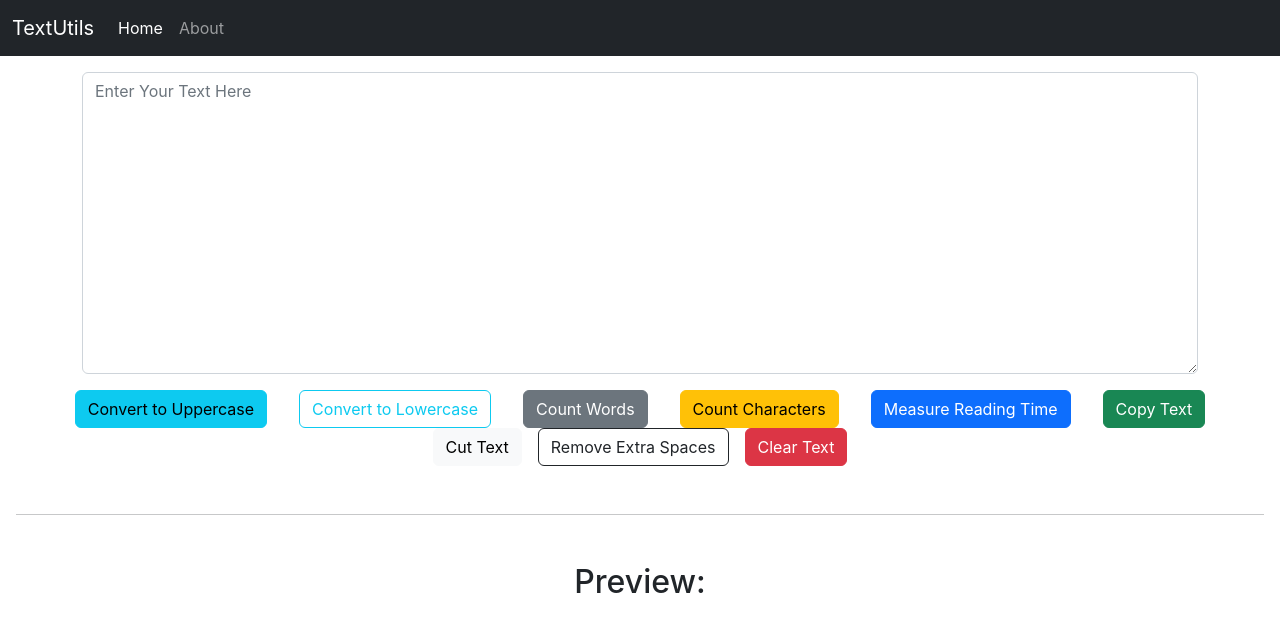
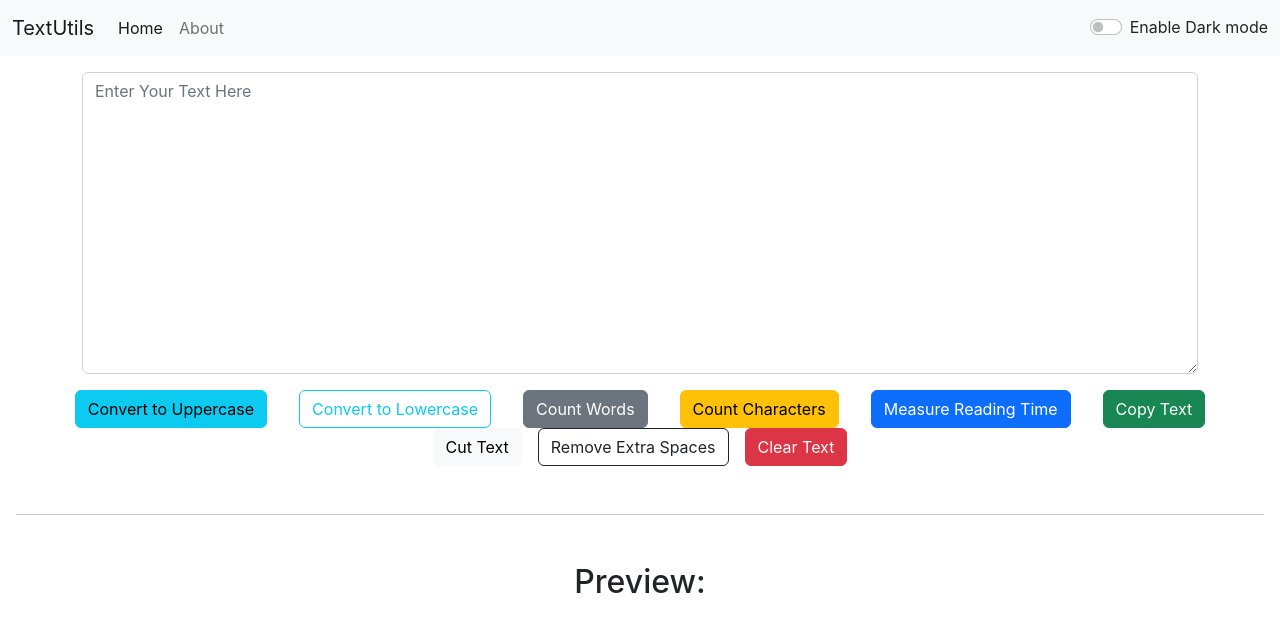
Before and after one commit to OmkarPatil50/textutils, a React (Create React App) app: page / in a window 1280 px wide. Shown: the top 632 px of the page. Built offline with nearby package versions, Linux system fonts and the light colour scheme.

Commit message:
updated nav darkmode

```diff
--- a/src/App.js
+++ b/src/App.js
@@ -1,4 +1,5 @@
 
+import { useState } from 'react';
 import './App.css';
 import Header from './Components/Header';
 import TextArea from './Components/TextArea';
@@ -6,10 +7,25 @@ import TextArea from './Components/TextArea';
 
 function App() {
 
+  const [mode, setMode] = useState("light")
+
+
+
+const modeHandler= ()=>{
+  if(mode==="light"){
+    setMode("dark")
+  }else{
+    setMode("light")
+  }
+}
+
+
+
+
 
   return (
     <div className="App">
-      <Header title="TextUtils" />
+      <Header title="TextUtils" mode={mode} modeHandler={modeHandler} />
 <TextArea />
     </div>
   );
--- a/src/Components/Header.js
+++ b/src/Components/Header.js
@@ -5,7 +5,7 @@ export default function Header(props) {
   return (
     <div>
 
-<nav className="navbar navbar-expand navbar-dark bg-dark">
+<nav className={`navbar navbar-expand navbar-${props.mode} bg-${props.mode}`}>
   <div className="container-fluid">
     <a className="navbar-brand" href="#">{props.title}</a>
     <button className="navbar-toggler" type="button" data-bs-toggle="collapse" data-bs-target="#navbarSupportedContent" aria-controls="navbarSupportedContent" aria-expanded="false" aria-label="Toggle navigation">
@@ -28,6 +28,12 @@ export default function Header(props) {
         <input className="form-control me-2" type="search" placeholder="Search" aria-label="Search" />
         <button className="btn btn-outline-info" type="submit">Search</button>
       </form> */}
+
+<div className="form-check form-switch">
+  <input className="form-check-input" onClick={props.modeHandler} type="checkbox" role="switch" id="flexSwitchCheckDefault"/>
+  <label className={`form-check-label text-${props.mode==="light"?"dark":"light"}`} htmlFor="flexSwitchCheckDefault">Enable Dark mode</label>
+</div>
+
     </div>
   </div>
 </nav>
```
Also changed, not shown: src/Components/About.Js (added).
